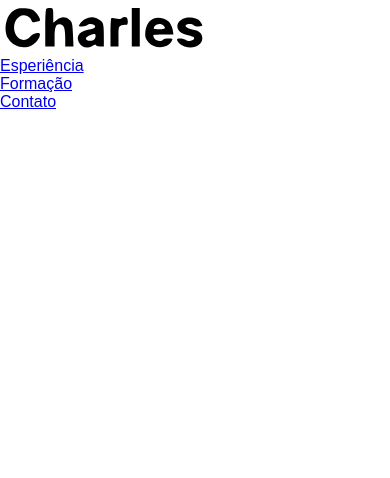
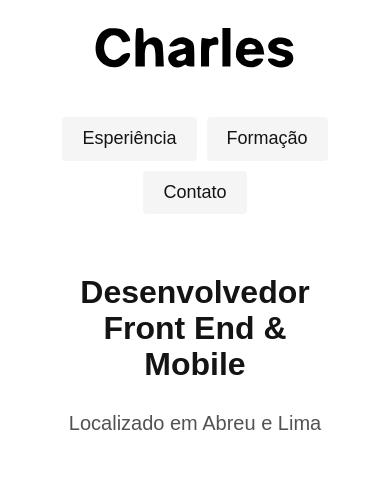
Before and after one commit to CharlesJKK/Portfolio-Origamid, a plain HTML site: page index.html in a window 390 px wide. Drawn offline with Linux system fonts and the light colour scheme.

Commit message:
style: adicionando foto e responsividade

```diff
--- a/css/header.css
+++ b/css/header.css
@@ -0,0 +1,37 @@
+.header{
+    display: flex;
+    justify-content: space-between;
+    align-items: center;
+    padding: 2.5rem 1.25rem;
+    max-width: 75rem;
+    margin: 0 auto;
+}
+
+.header-menu{
+    display: flex;
+    flex-wrap: wrap;
+    gap: 0.625rem;
+    justify-content: center;
+}
+
+.header-menu a{
+    font-size: 1.125rem;
+    line-height: 1.3;
+    padding: 0.625rem 1.25rem;
+    text-decoration: none;
+    color: #141414;
+    display: block;
+}
+
+@media(max-width: 800px){
+    .header{
+        flex-direction: column;
+        gap: 2.5rem;
+        padding: 1.25rem;
+    }
+
+    .header a{
+        background-color: #f5f5f5;
+        border-radius: 4px;
+    }
+}
--- /dev/null
+++ b/css/introducao.css
@@ -0,0 +1,71 @@
+.introducao{
+    max-width: 75rem;
+    padding: 2.5rem 1.25rem;
+    margin: 0 auto;
+    display: grid;
+    grid-template-columns: 1fr 2fr;
+    gap: 6.25rem;
+    align-items: center;
+}
+
+.introducao h1{
+    font-size: 4.5rem;
+    line-height: 1.125;
+    margin-bottom: 1.875rem;
+    position: relative;
+}
+
+.introducao h1::before{
+    content: "";
+    display: block;
+    width: 8.125rem;
+    height: 6.25rem;
+    background: url("../img//detalhe.svg") no-repeat center;
+    position: absolute;
+    top: -0.9375rem;
+    left: -2.5rem;
+    z-index: -1;
+}
+
+.introducao p{
+    font-size: 1.25rem;
+    color: #525252;
+}
+
+@media(max-width: 1000px){
+    .introducao h1{
+        font-size: 3rem;
+    }
+}
+
+@media(max-width: 800px){
+    .introducao{
+        grid-template-columns: 1fr 1fr;
+        gap: 2.25rem
+    }
+
+    .introducao h1{
+        font-size: 2rem;
+    }
+
+    .introducao h1::before{
+        width: 30px;
+        height: 10px;
+        left: 0px;
+    }
+}
+
+@media(max-width: 500px){
+    .introducao{
+        grid-template-columns: 1fr;
+        text-align: center;
+    }
+
+    .introducao img{
+        display: none;
+    }
+
+    .introducao h1::before{
+        display: none;
+    }
+}
--- a/css/styles.css
+++ b/css/styles.css
@@ -1,2 +1,3 @@
 @import './global.css';
 @import './header.css';
+@import './introducao.css';
--- a/index.html
+++ b/index.html
@@ -17,5 +17,12 @@
             </ul>
         </nav>
     </header>
+    <main class="introducao">
+        <img src="./img/perfil.jpg" alt="Lobo Cinza">
+        <div>
+            <h1>Desenvolvedor<br>Front End &<br>Mobile</h1>
+            <p>Localizado em Abreu e Lima</p>
+        </div>
+    </main>
 </body>
 </html>
```
Also changed, not shown: img/perfil.jpg, img/perfil2.jpg (added), img/perfil4.jpg (added).
